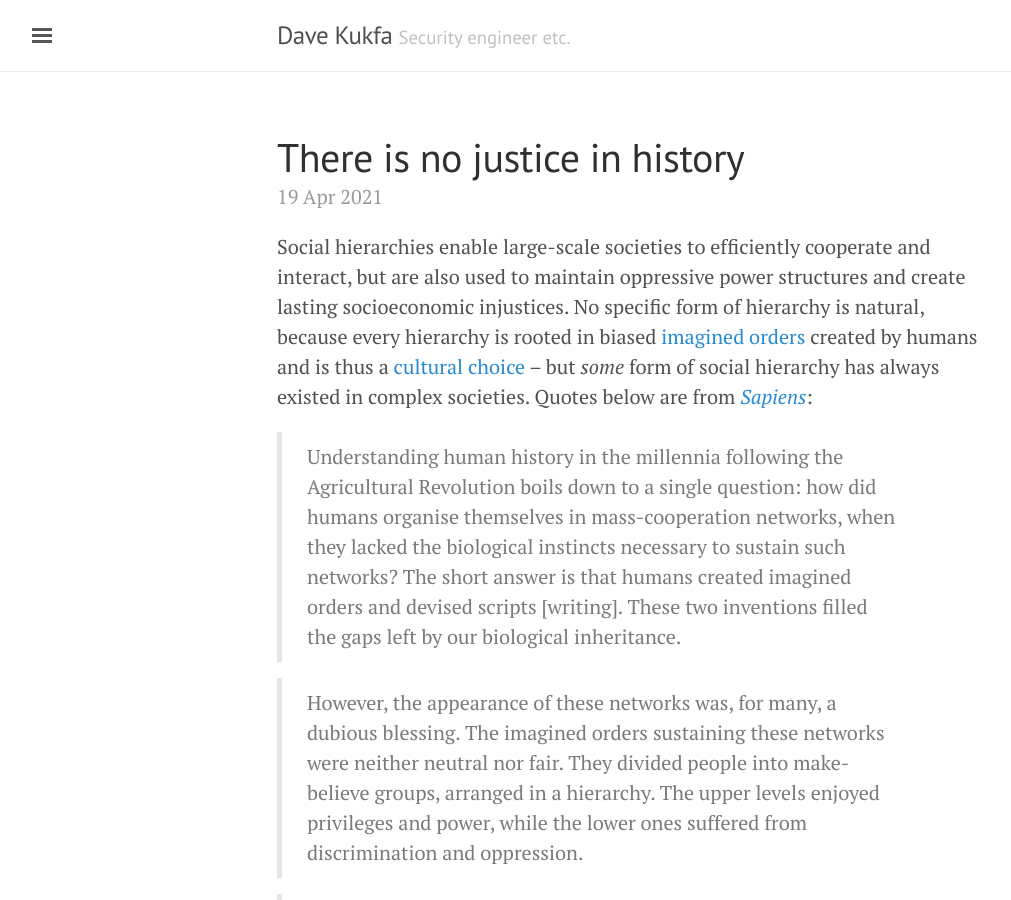
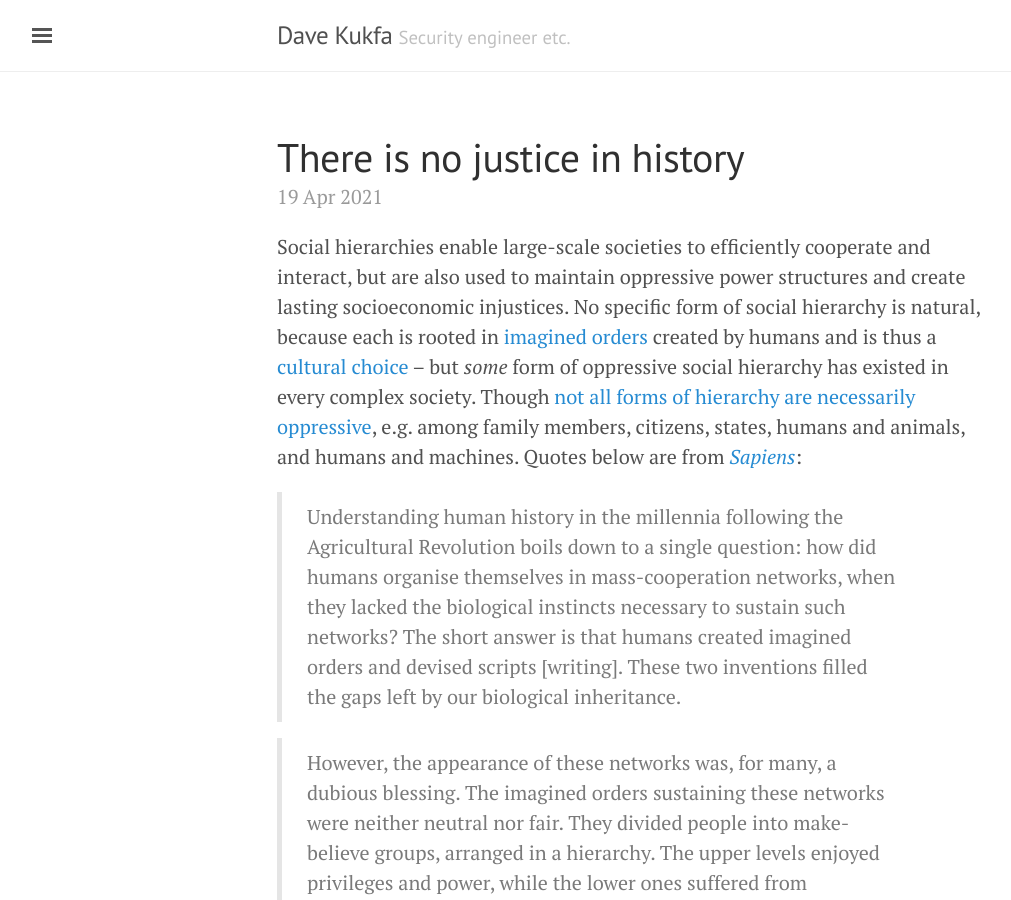
Before and after one commit to kukfa/kukfa.github.io, a Jekyll site: the page built from mental-models/_posts/2021-04-19-no-justice-in-history.md, in a window 1280 px wide and 900 px high. Shown: the whole window, without its empty margins (3-1014 px from the left). Built offline with Jekyll 4.4.1, drawn with Linux system fonts in a browser that asks for light colours; nearby versions of some CDN libraries.

Commit message:
tweak some of the wording

```diff
--- a/mental-models/_posts/2021-04-19-no-justice-in-history.md
+++ b/mental-models/_posts/2021-04-19-no-justice-in-history.md
@@ -4,7 +4,7 @@ title: There is no justice in history
 tag: history
 ---
 
-Social hierarchies enable large-scale societies to efficiently cooperate and interact, but are also used to maintain oppressive power structures and create lasting socioeconomic injustices. No specific form of hierarchy is natural, because every hierarchy is rooted in biased [imagined orders]({% post_url mental-models/2021-04-17-imagined-order %}) created by humans and is thus a [cultural choice]({% post_url mental-models/2021-03-13-no-natural-way-of-life %}) -- but _some_ form of social hierarchy has always existed in complex societies. Quotes below are from _[Sapiens](https://www.ynharari.com/book/sapiens-2/)_:
+Social hierarchies enable large-scale societies to efficiently cooperate and interact, but are also used to maintain oppressive power structures and create lasting socioeconomic injustices. No specific form of social hierarchy is natural, because each is rooted in [imagined orders]({% post_url mental-models/2021-04-17-imagined-order %}) created by humans and is thus a [cultural choice]({% post_url mental-models/2021-03-13-no-natural-way-of-life %}) -- but _some_ form of oppressive social hierarchy has existed in every complex society. Though [not all forms of hierarchy are necessarily oppressive](https://press.princeton.edu/ideas/in-defense-of-hierarchy), e.g. among family members, citizens, states, humans and animals, and humans and machines. Quotes below are from _[Sapiens](https://www.ynharari.com/book/sapiens-2/)_:
 
 > Understanding human history in the millennia following the Agricultural Revolution boils down to a single question: how did humans organise themselves in mass-cooperation networks, when they lacked the biological instincts necessary to sustain such networks? The short answer is that humans created imagined orders and devised scripts [writing]. These two inventions filled the gaps left by our biological inheritance.
 
```
